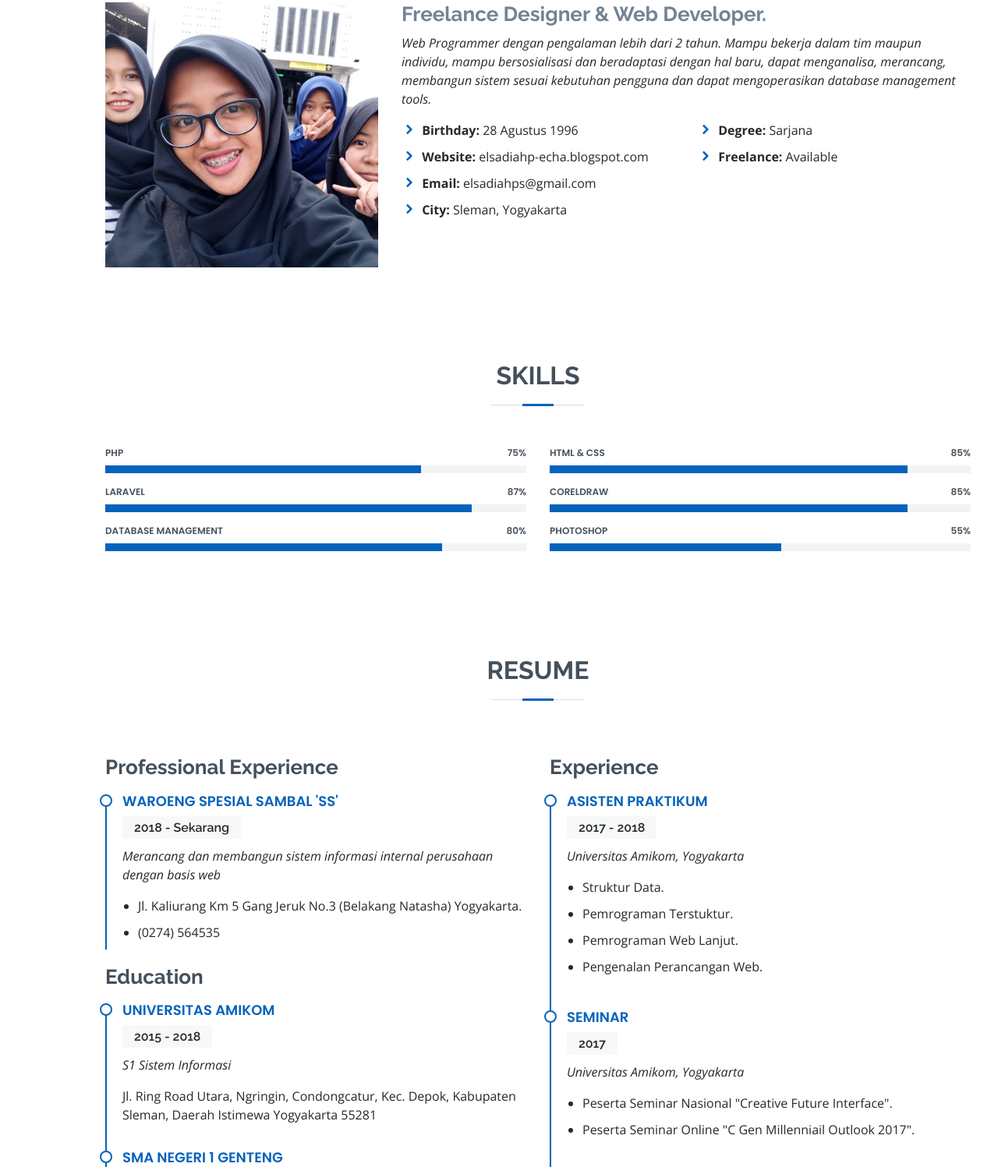
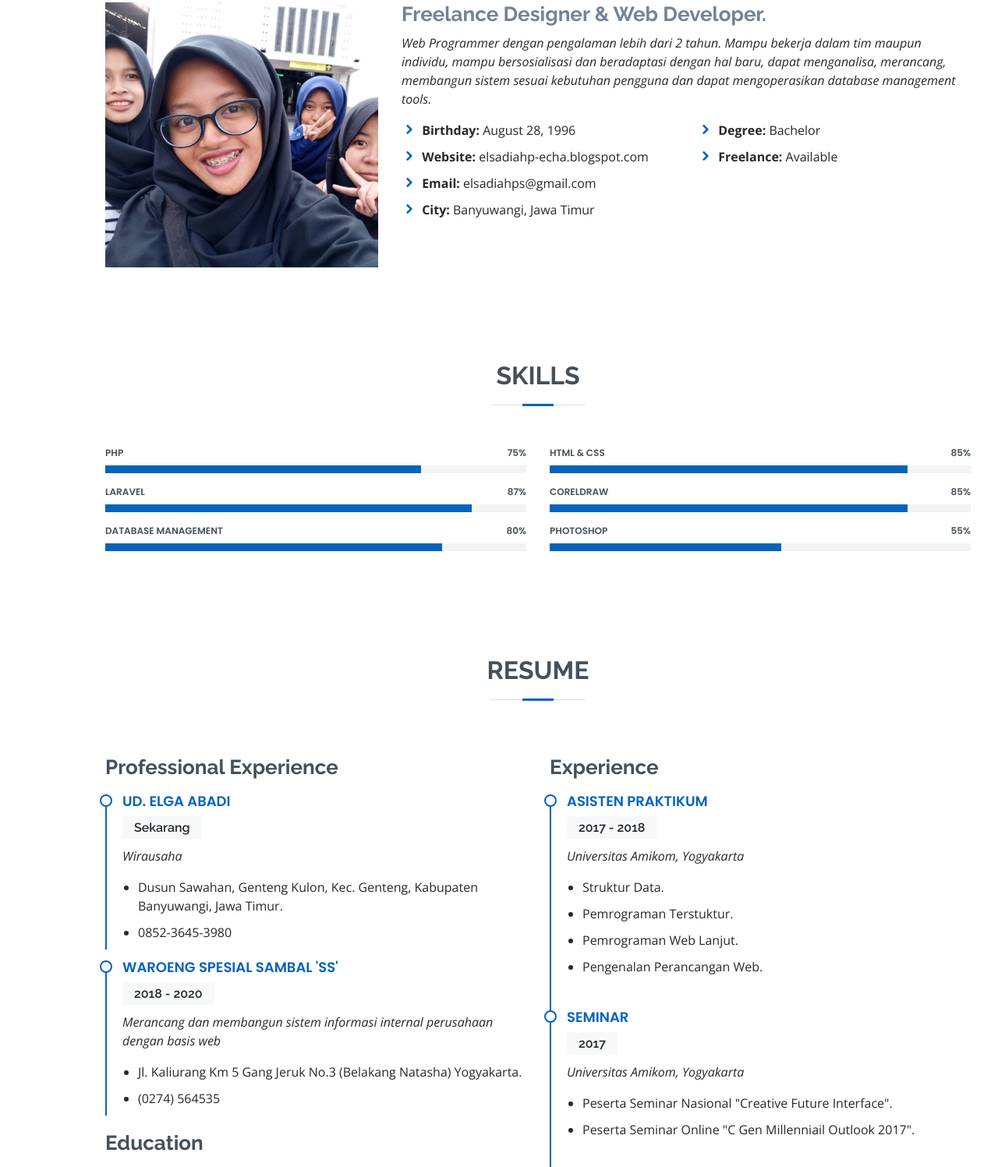
Before and after one commit to elsadiahp/elsadiahp.github.io, a plain HTML site: page index.html in a window 1280 px wide. Shown: the part 965-2462 px from the top of the page at 78% size. Drawn offline with nearby package versions, Linux system fonts and the light colour scheme.

Commit message:
perbarui alamat, dll

```diff
--- a/index.html
+++ b/index.html
@@ -95,15 +95,15 @@
             <div class="row">
               <div class="col-lg-6">
                 <ul>
-                  <li><i class="icofont-rounded-right"></i> <strong>Birthday:</strong> 28 Agustus 1996</li>
+                  <li><i class="icofont-rounded-right"></i> <strong>Birthday:</strong> August 28, 1996</li>
                   <li><i class="icofont-rounded-right"></i> <strong>Website:</strong> elsadiahp-echa.blogspot.com</a> </li>
                   <li><i class="icofont-rounded-right"></i> <strong>Email:</strong> elsadiahps@gmail.com</li>
-                  <li><i class="icofont-rounded-right"></i> <strong>City:</strong> Sleman, Yogyakarta</li>
+                  <li><i class="icofont-rounded-right"></i> <strong>City:</strong> Banyuwangi, Jawa Timur</li>
                 </ul>
               </div>
               <div class="col-lg-6">
                 <ul>
-                  <li><i class="icofont-rounded-right"></i> <strong>Degree:</strong> Sarjana</li>
+                  <li><i class="icofont-rounded-right"></i> <strong>Degree:</strong> Bachelor</li>
                   <li><i class="icofont-rounded-right"></i> <strong>Freelance:</strong> Available</li>
                 </ul>
               </div>
@@ -244,8 +244,17 @@
           <div class="col-lg-6">
             <h3 class="resume-title">Professional Experience</h3>
             <div class="resume-item pb-0">
+              <h4>UD. Elga Abadi  </h4>
+              <h5>Sekarang</h5>
+              <p><em>Wirausaha</em></p>
+              <ul>
+                <li>Dusun Sawahan, Genteng Kulon, Kec. Genteng, Kabupaten Banyuwangi, Jawa Timur.</li>
+                <li>0852-3645-3980</li>
+              </ul>
+            </div>
+            <div class="resume-item pb-0">
               <h4>Waroeng Spesial Sambal 'SS'</h4>
-              <h5>2018 - Sekarang</h5>
+              <h5>2018 - 2020</h5>
               <p><em>Merancang dan membangun sistem informasi internal perusahaan dengan basis web</em></p>
               <ul>
                 <li>Jl. Kaliurang Km 5 Gang Jeruk No.3 (Belakang Natasha) Yogyakarta.</li>
@@ -734,7 +743,7 @@
               <div class="address">
                 <i class="icofont-google-map"></i>
                 <h4>Location:</h4>
-                <p>Jalan Tluki 1 No. 164, Sleman, Yogyakarta</p>
+                <p>Jalan Kramat RT/RW 05/01, Sawahan, Genteng, Banyuwangi, Jawa Timur</p>
               </div>
 
               <div class="phone">
```
